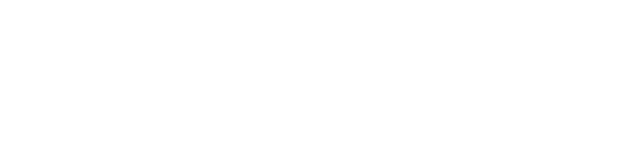
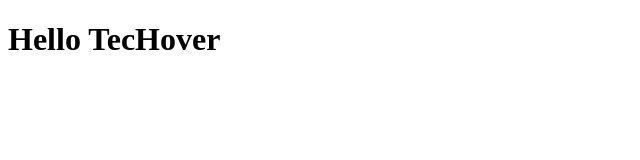
Before and after one commit to YOSTINA-dh/stopwatch, a plain HTML site: page asset/index.html in a window 1280 px wide. Shown: the whole page, without its empty margins (0-640 px from the left). Drawn offline with Linux system fonts and the light colour scheme.

Commit message:
modified html

```diff
--- a/asset/index.html
+++ b/asset/index.html
@@ -7,6 +7,6 @@
   <title>Document</title>
 </head>
 <body>
-
+ <h1>Hello TecHover</h1>
 </body>
 </html>
```
